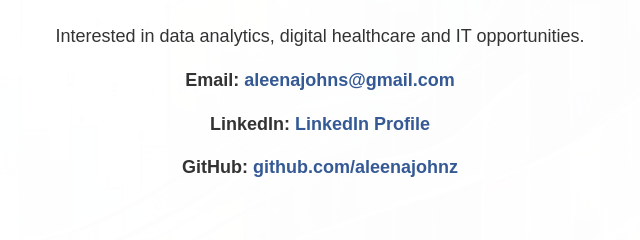
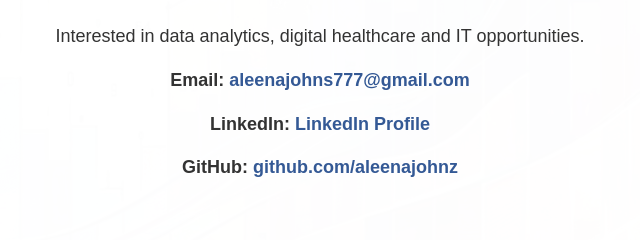
Before and after one commit to aleenajohnz/aleenajohnz.github.io, a plain HTML site: page index.html in a window 1280 px wide. Shown: the part 3046-3286 px from the top of the page, 320-960 px from the left. Drawn offline with Linux system fonts and the light colour scheme.

Commit message:
Update email address in index.html

```diff
--- a/index.html
+++ b/index.html
@@ -1057,8 +1057,8 @@
 
             <p>
                 <strong>Email:</strong>
-                <a href="mailto:aleenajohns@gmail.com">
-                    aleenajohns@gmail.com
+                <a href="mailto:aleenajohns777@gmail.com">
+                    aleenajohns777@gmail.com
                 </a>
             </p>
 
```
